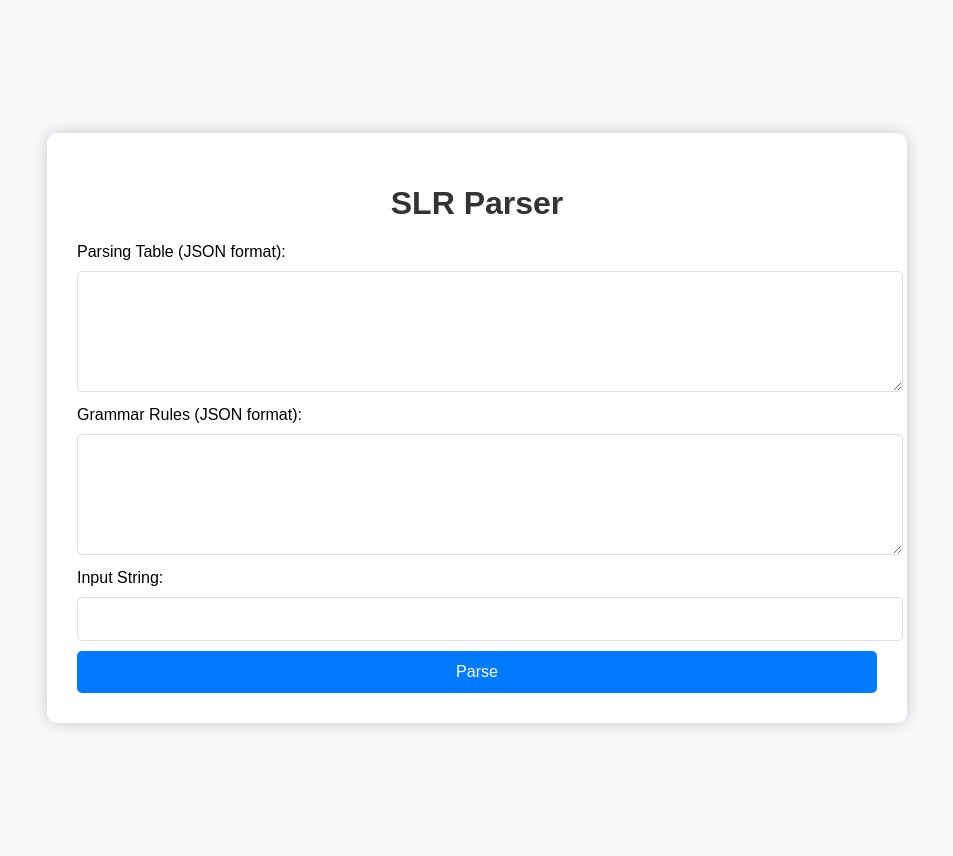
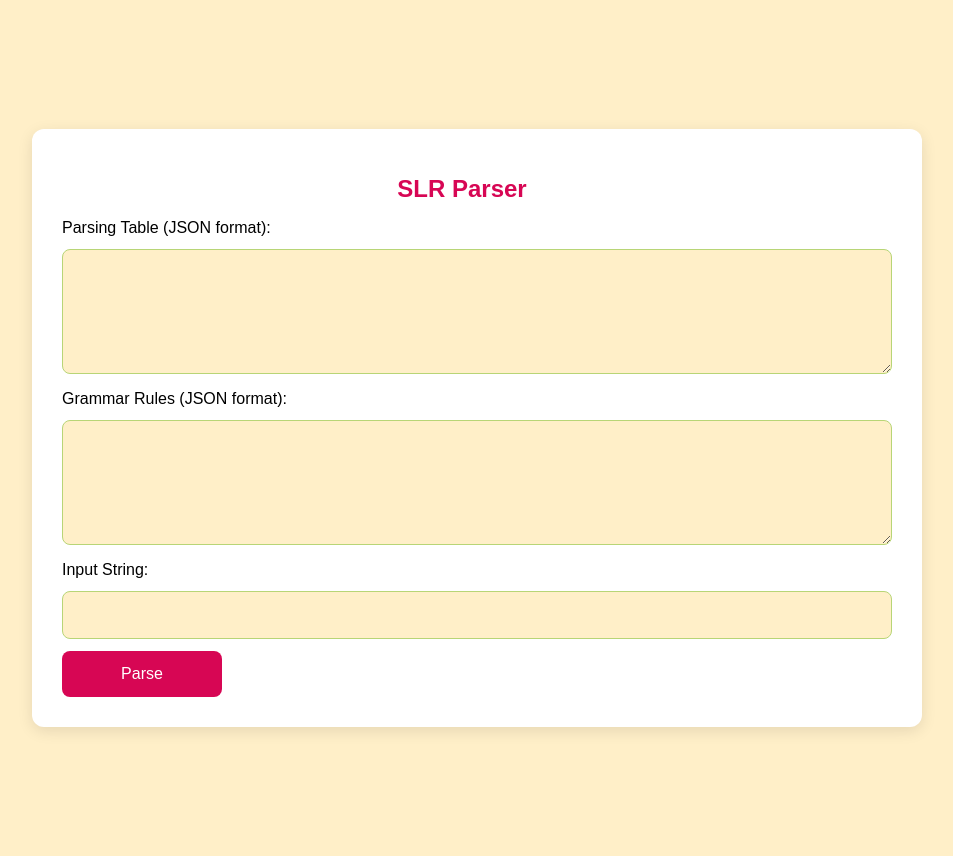
Before and after one commit to SHIVANSH-A/SLR-parser, a Flask app: page / in a window 1280 px wide. Shown: the whole page, without its empty margins (163-1116 px from the left). Run offline with Flask 3, Linux system fonts and the light colour scheme; some libraries are stand-ins or nearby versions.

Commit message:
Updated ui

```diff
--- a/static/style.css
+++ b/static/style.css
@@ -1,61 +1,99 @@
 body {
-    background-color: #f8f9fa;
+    background-color: rgb(255, 239, 200);
     display: flex;
     justify-content: center;
     align-items: center;
     min-height: 100vh;
-    font-family: 'Arial', sans-serif;
+    font-family: 'Poppins', sans-serif;
     padding: 20px;
 }
+
 .container {
-    background: white;
+    background: #fff;
     padding: 30px;
-    border-radius: 10px;
-    box-shadow: 0 0 15px rgba(0, 0, 0, 0.2);
+    border-radius: 12px;
+    box-shadow: 0 4px 15px rgba(0, 0, 0, 0.1);
     max-width: 800px;
     width: 100%;
+    transition: all 0.3s ease-in-out;
+    padding-right: 60px;
 }
+
 h1 {
-    color: #333;
+    color: rgb(215, 6, 84);
     text-align: center;
+    font-size: 24px;
+    font-weight: 600;
 }
+
 textarea, input {
     width: 100%;
-    padding: 12px;
-    margin: 10px 0;
-    border-radius: 5px;
-    border: 1px solid #ddd;
+    padding: 14px;
+    margin: 12px 0;
+    border-radius: 8px;
+    border: 1px solid rgb(184, 213, 118);
     font-size: 16px;
     resize: vertical;
+    background: rgb(255, 239, 200);
+    transition: border 0.3s ease;
 }
+
+textarea:focus, input:focus {
+    border-color: rgb(255, 217, 95);
+    outline: none;
+    box-shadow: 0 0 8px rgba(255, 217, 95, 0.4);
+}
+
 button {
-    width: 100%;
-    background: #007bff;
+    width: 20%;
+    background: rgb(215, 6, 84);
     color: white;
-    padding: 12px;
+    padding: 14px;
     border: none;
-    border-radius: 5px;
+    border-radius: 8px;
     font-size: 16px;
     cursor: pointer;
-    transition: 0.3s;
+    transition: all 0.3s ease-in-out;
+    font-weight: 500;
 }
+
 button:hover {
-    background: #0056b3;
+    background: rgb(184, 213, 118);
+    color: rgb(215, 6, 84);
 }
+
 .result {
     margin-top: 20px;
-    padding: 15px;
-    background: #e9f7ef;
-    border-left: 5px solid #28a745;
+    padding: 18px;
+    background: rgb(255, 217, 95);
+    border-left: 6px solid rgb(184, 213, 118);
     text-align: left;
     word-wrap: break-word;
     width: 100%;
+    border-radius: 8px;
 }
+
 pre {
-    background: #f8f9fa;
-    padding: 10px;
-    border-radius: 5px;
+    background: rgb(255, 239, 200);
+    padding: 12px;
+    border-radius: 8px;
     white-space: pre-wrap;
     word-wrap: break-word;
     font-size: 14px;
+    color: rgb(215, 6, 84);
 }
+
+@media (max-width: 600px) {
+    .container {
+        padding: 20px;
+    }
+    h1 {
+        font-size: 20px;
+    }
+    textarea, input {
+        font-size: 14px;
+    }
+    button {
+        font-size: 14px;
+    }
+}
```
